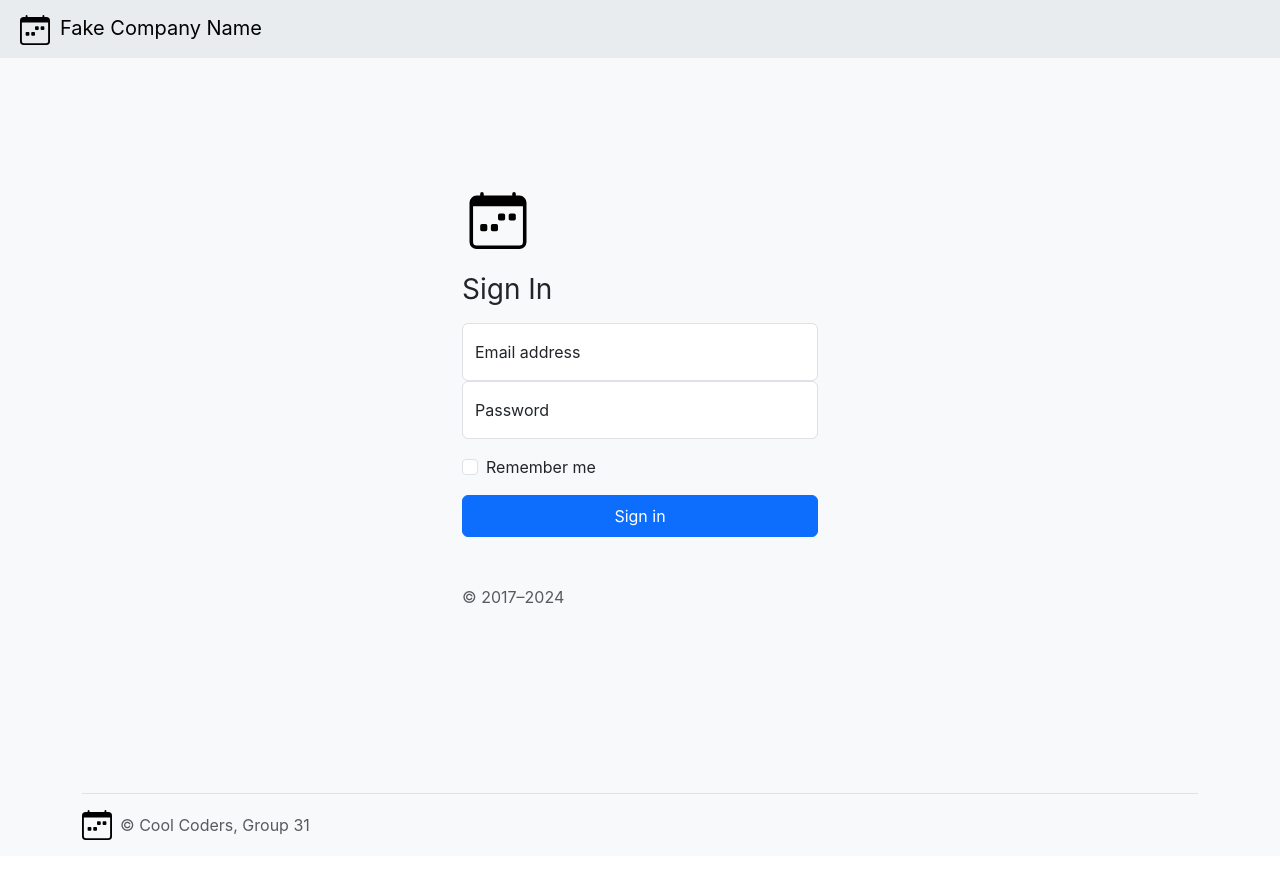
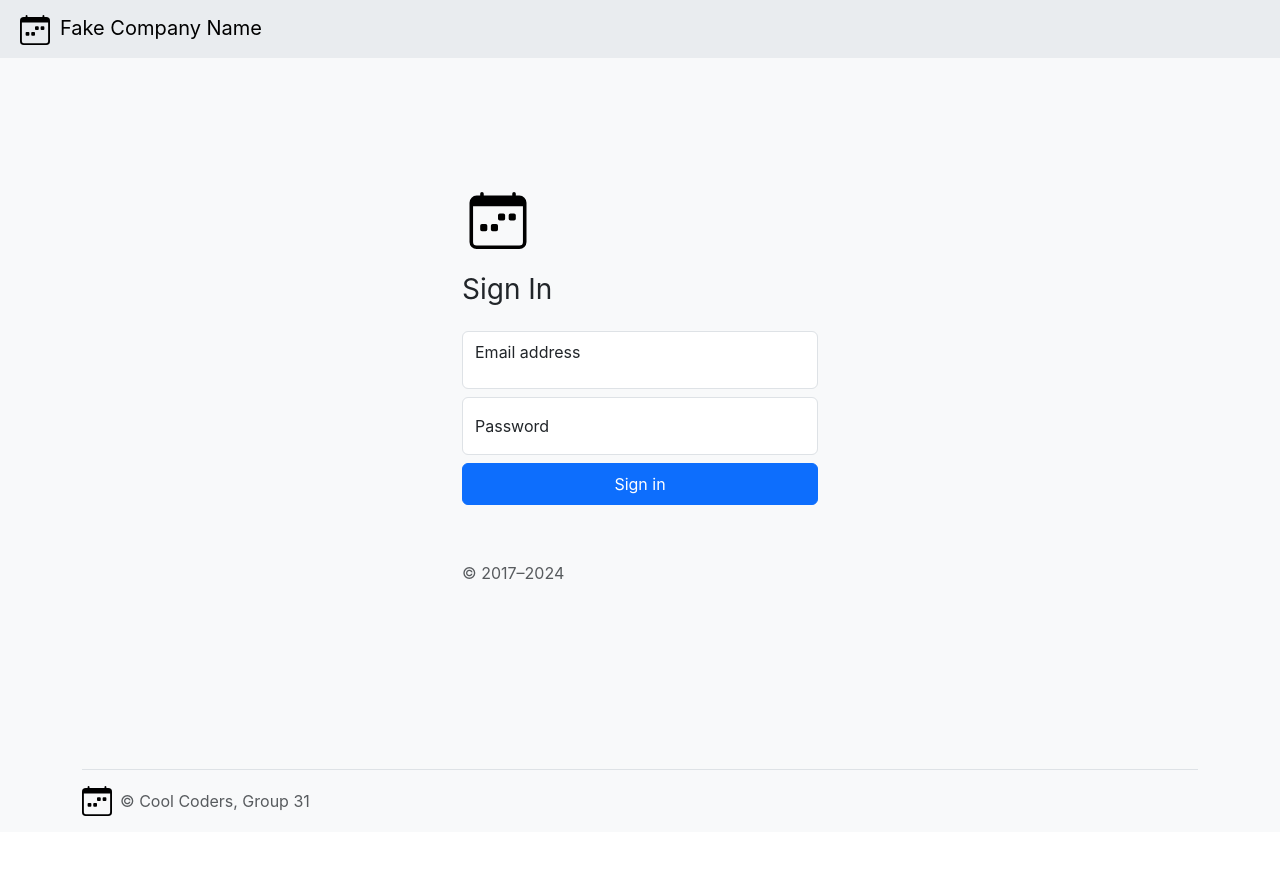
Before and after one commit to FrancoMLG/Group_31, a React (Create React App) app in the folder client/: page /signin in a window 1280 px wide. After the commit the page ends 856 px from the top, so only its background shows below. Built offline with nearby package versions, Linux system fonts and the light colour scheme.

Commit message:
removed "remember me" checkbox, adjusted padding

```diff
--- a/client/src/components/Auth/signin.js
+++ b/client/src/components/Auth/signin.js
@@ -83,7 +83,7 @@ const SigninForm = () => {
                 />
                 <h1 className="h3 mb-3 fw-normal">Sign In</h1>
 
-                <div className="form-floating">
+                <div className="form-floating py-2">
                   <input
                     value={formData.email}
                     onChange={handleChange}
@@ -108,20 +108,8 @@ const SigninForm = () => {
                   <label htmlFor="floatingPassword">Password</label>
                 </div>
 
-                <div className="form-check text-start my-3">
-                  <input
-                    className="form-check-input"
-                    type="checkbox"
-                    value="remember-me"
-                    id="flexCheckDefault"
-                  />
-                  <label
-                    className="form-check-label"
-                    htmlFor="flexCheckDefault">
-                    Remember me
-                  </label>
-                </div>
-                <button className="btn btn-primary w-100 py-2" type="submit">
+
+                <button className="btn btn-primary w-100 my-2 py-2" type="submit">
                   Sign in
                 </button>
                 <p className="mt-5 mb-3 text-body-secondary">© 2017–2024</p>
```
